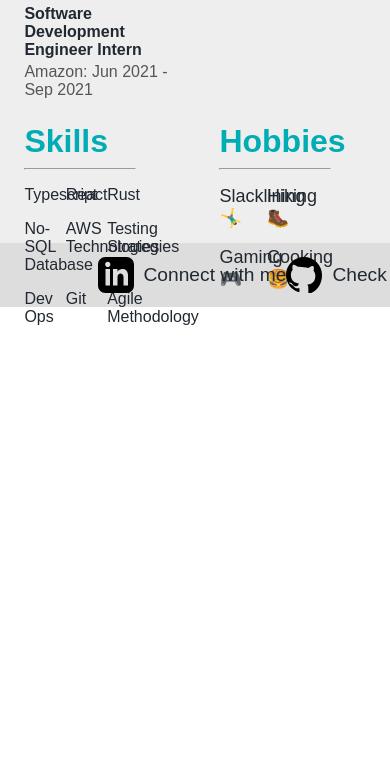
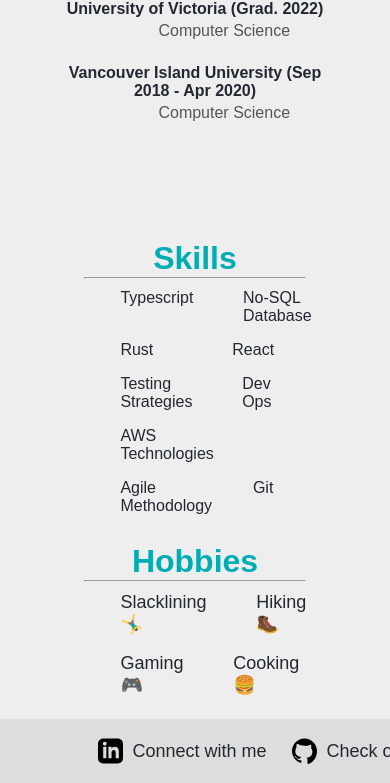
Before and after one commit to kbonnici/kbonnici.github.io, a plain HTML site: page index.html in a window 390 px wide. Shown: the part 669-1452 px from the top of the page. Before the commit the page ends 1011 px from the top, so only its background shows below. Drawn offline with Linux system fonts and the light colour scheme.

Commit message:
first pass at responsive layout

```diff
--- a/index.html
+++ b/index.html
@@ -47,10 +47,13 @@
     <div class="resume-item">
       <h2>Education</h2>
       <hr/>
+
+      <div class="content">
         <b>University of Victoria (Grad. 2022)</b>
         <p class="subtitle">Computer Science</p>
         <b>Vancouver Island University (Sep 2018 - Apr 2020)</b>
         <p class="subtitle">Computer Science</p>
+      </div>
     </div>
     <div class="resume-item">
       <h2>Skills</h2>
@@ -58,16 +61,17 @@
 
       <div class="flex-container">
         <p>Typescript</p>
+        <p>No-SQL Database</p>
+        <p>Rust</p>
         <p>React</p>
-        <p>Rust</p>
-        <p>No-SQL Database</p>
-        <p>AWS Technologies</p>
         <p>Testing Strategies</p>
         <p>Dev Ops</p>
+        <p>AWS Technologies</p>
+        <p>Agile Methodology</p>
         <p>Git</p>
-        <p>Agile Methodology</p>
       </div>
     </div>
+
     <div class="resume-item">
       <h2>Hobbies</h2>
       <hr/>
--- a/styles.css
+++ b/styles.css
@@ -99,10 +99,6 @@ hr {
     width: 33.3%;
 }
 
-.hobbies {
-    width: 65%;
-}
-
 .hobbies > p {
     width: 50%;
     font-size: large;
@@ -118,6 +114,7 @@ hr {
     display: flex;
     justify-content: space-around;
     width: 50%;
+    gap: 15px;
 }
 
 .social-link {
@@ -168,19 +165,75 @@ a:active {
     .hero {
         width: 85%;
     }
+
+    .flex-container > p {
+        flex-basis: 50%;
+    }
+
+    .resume {
+        grid-template-columns: 1fr;
+        height: auto;
+        padding-bottom: 30px;
+    }
+
+    .resume-item {
+        display: flex;
+        flex-direction: column;
+        align-items:center;
+        justify-content: space-around;
+    }
+
+    .resume-item > .content {
+        text-align: center;
+    }
+
+    .resume-item > h2 {
+        margin-bottom: 0;
+        color: var(--teal);
+        text-align: center;
+        font-size: xx-large;
+    }
+
+    hr {
+        margin-bottom: 16px;
+        width: 75%;
+        margin: auto auto 10px auto;
+        text-align: center;
+    }
 }
 
 @media only screen and (max-width: 800px) {
     header {
-        height: 20rem;
+        height: 15rem;
     }
 
     .hero {
         gap: 50px;
     }
 
+    .portrait img {
+        width: 250px;
+    }
+
     .intro {
         font-size: 1.5rem;
+    }
+
+    .resume-item p {
+        margin-left: 20%;
+        flex-basis: 25%;
+    }
+
+    .socials {
+        gap: 25px;
+    }
+
+    .social-link svg {
+        width: 25px;
+    }
+
+    a {
+        font-size: large;
     }
 }
 
```
